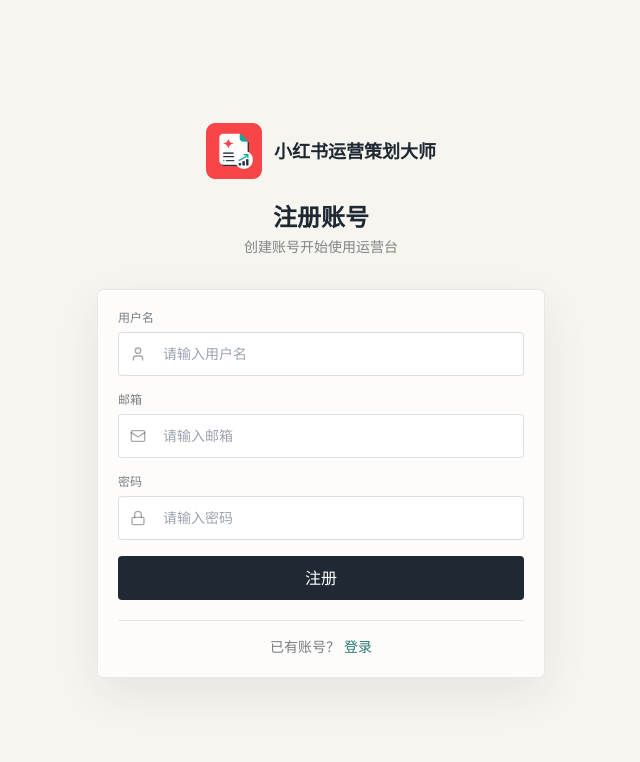
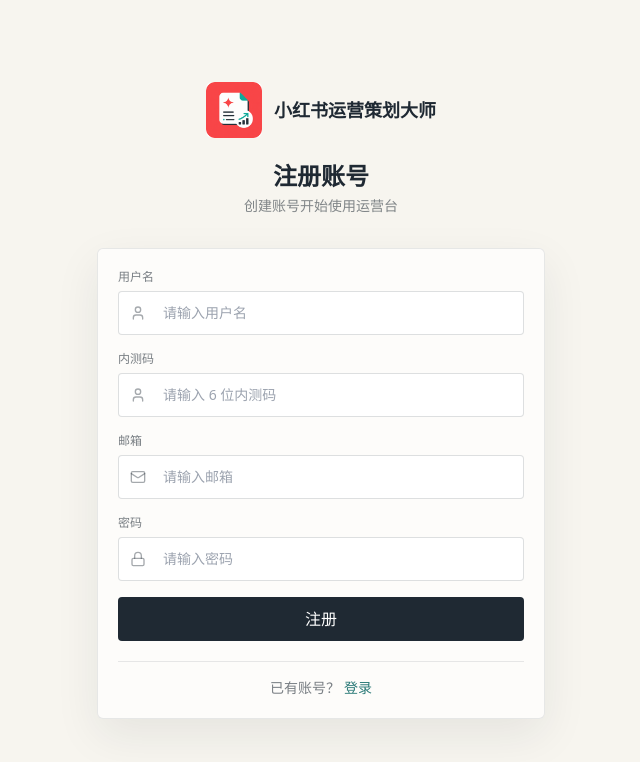
Before and after one commit to LJseeking/xhs-master-site, a Next.js app: page /login in a window 1280 px wide. Both pictures are taken after a click on the button "注册". Shown: the top 762 px of the page, without its empty margins (319-959 px from the left). Built offline with nearby package versions, Linux system fonts and the light colour scheme; no server answers.

Commit message:
interface

```diff
--- a/src/app/login/page.tsx
+++ b/src/app/login/page.tsx
@@ -12,6 +12,7 @@ export default function LoginPage() {
   const [email, setEmail] = useState("");
   const [name, setName] = useState("");
   const [password, setPassword] = useState("");
+  const [betaCode, setBetaCode] = useState("");
   const [loading, setLoading] = useState(false);
   const [error, setError] = useState("");
 
@@ -33,7 +34,11 @@ export default function LoginPage() {
           setError("请输入用户名");
           return;
         }
-        await register(email, name, password);
+        if (!betaCode.trim()) {
+          setError("请输入内测码");
+          return;
+        }
+        await register(email, name, password, betaCode.trim());
       }
       router.replace("/");
     } catch (err) {
@@ -82,6 +87,24 @@ export default function LoginPage() {
                     placeholder="请输入用户名"
                     className="input-with-icon"
                     autoComplete="name"
+                  />
+                </div>
+              </label>
+            )}
+
+            {mode === "register" && (
+              <label className="field">
+                <span>内测码</span>
+                <div className="relative">
+                  <User size={16} className="pointer-events-none absolute left-3 top-1/2 -translate-y-1/2 text-ink/40" />
+                  <input
+                    type="text"
+                    value={betaCode}
+                    onChange={(e) => setBetaCode(e.target.value)}
+                    placeholder="请输入 6 位内测码"
+                    className="input-with-icon"
+                    autoComplete="one-time-code"
+                    maxLength={6}
                   />
                 </div>
               </label>
--- a/src/lib/api.ts
+++ b/src/lib/api.ts
@@ -249,8 +249,8 @@ export async function login(email: string, password: string): Promise<LoginRespo
 /**
  * 注册
  */
-export async function register(email: string, name: string, password: string): Promise<LoginResponse> {
-  const res = await publicRequest<LoginResponse>("/login/v1/register", { email, name, password });
+export async function register(email: string, name: string, password: string, betaCode: string): Promise<LoginResponse> {
+  const res = await publicRequest<LoginResponse>("/login/v1/register", { email, name, password, betaCode });
   if (!res.status) {
     throw new Error(res.message || "注册失败");
   }
```
Also changed, not shown: 1 other file (tests, documents, lock files or other folders).
